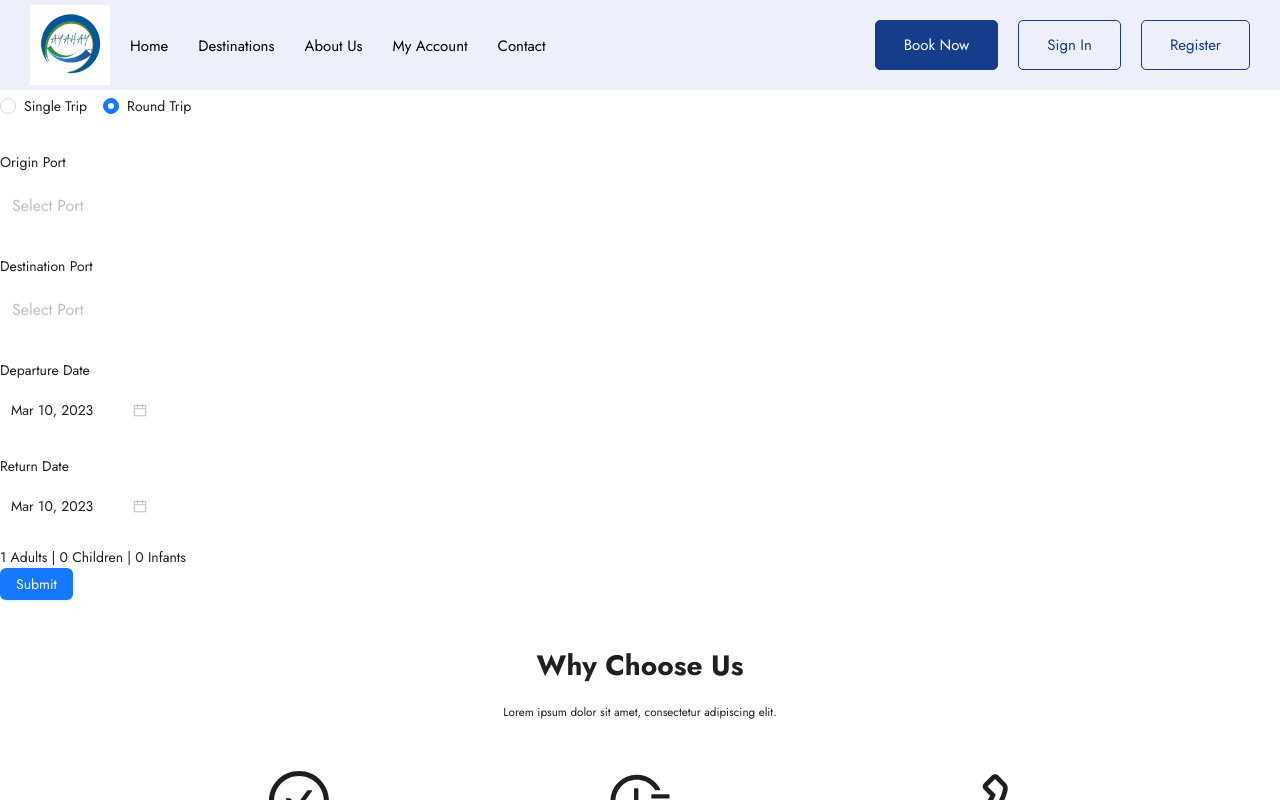
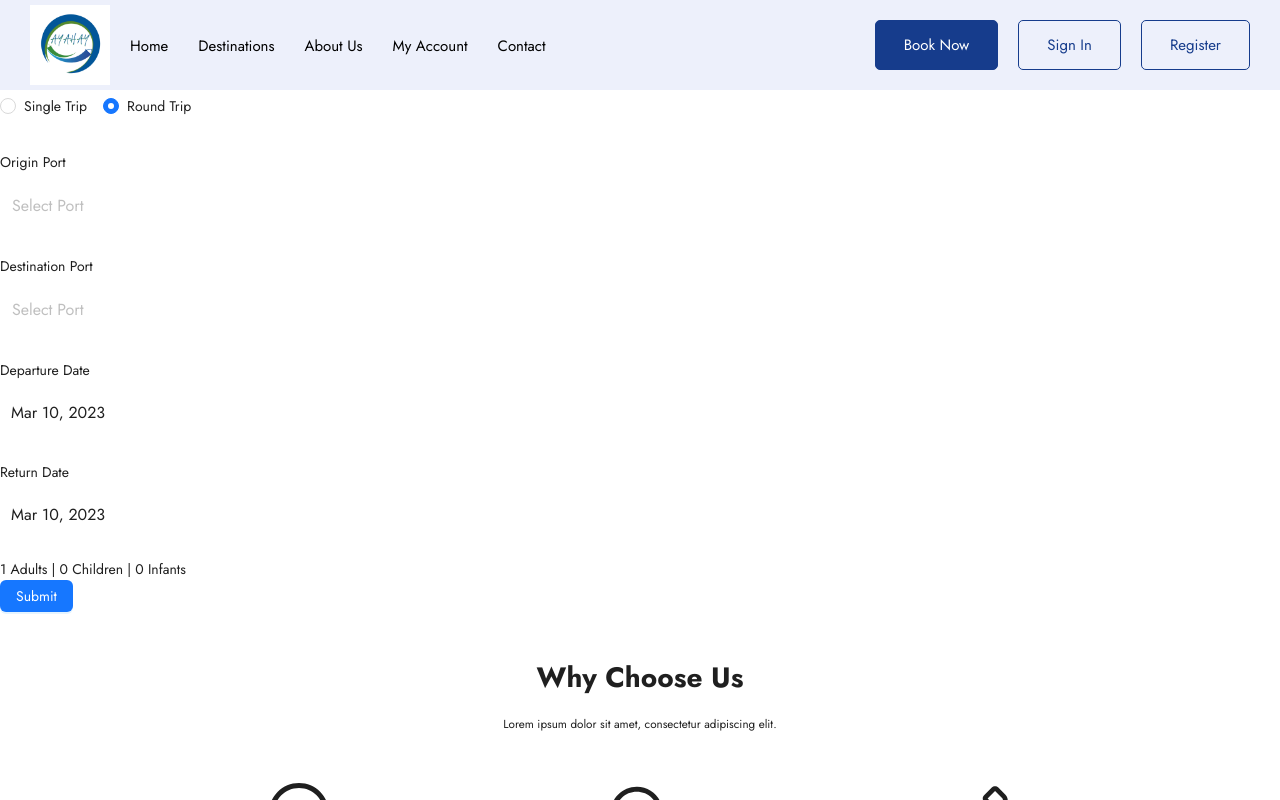
Before and after one commit to ayahayadmin/Ayahay, a Next.js app: page / in a window 1280 px wide. Both pictures are taken after a click on the label "Round Trip". Shown: the top 800 px of the page. Built offline with nearby package versions, Linux system fonts and the light colour scheme.

Commit message:
hide calendar icon for search query datepicker

```diff
--- /dev/null
+++ b/common/components/search/TripSearchQuery.module.scss
@@ -0,0 +1,3 @@
+.ant-picker-input svg {
+  display: none;
+}
--- a/common/components/search/TripSearchQuery.tsx
+++ b/common/components/search/TripSearchQuery.tsx
@@ -3,6 +3,7 @@ import React from 'react';
 import { Button, DatePicker, Form, Radio } from 'antd';
 import PortAutoComplete from '@/common/components/form/PortAutoComplete';
 import PassengerCount from '@/common/components/form/PassengerCount';
+import styles from './TripSearchQuery.module.scss';
 
 export default function TripSearchQuery() {
   const form = Form.useFormInstance();
@@ -43,10 +44,11 @@ export default function TripSearchQuery() {
           name='departureDate'
         >
           <DatePicker
+            className={styles['ant-picker-input']}
             format='MMM D, YYYY'
             allowClear={false}
             bordered={false}
-            size='middle'
+            size='large'
           />
         </Form.Item>
         {tripType === 'round' && (
@@ -57,10 +59,11 @@ export default function TripSearchQuery() {
             name='returnDate'
           >
             <DatePicker
+              className={styles['ant-picker-input']}
               format='MMM D, YYYY'
               allowClear={false}
               bordered={false}
-              size='middle'
+              size='large'
             />
           </Form.Item>
         )}
```
Also changed, not shown: common/components/search/TripSearchQuery.module.css (deleted).
